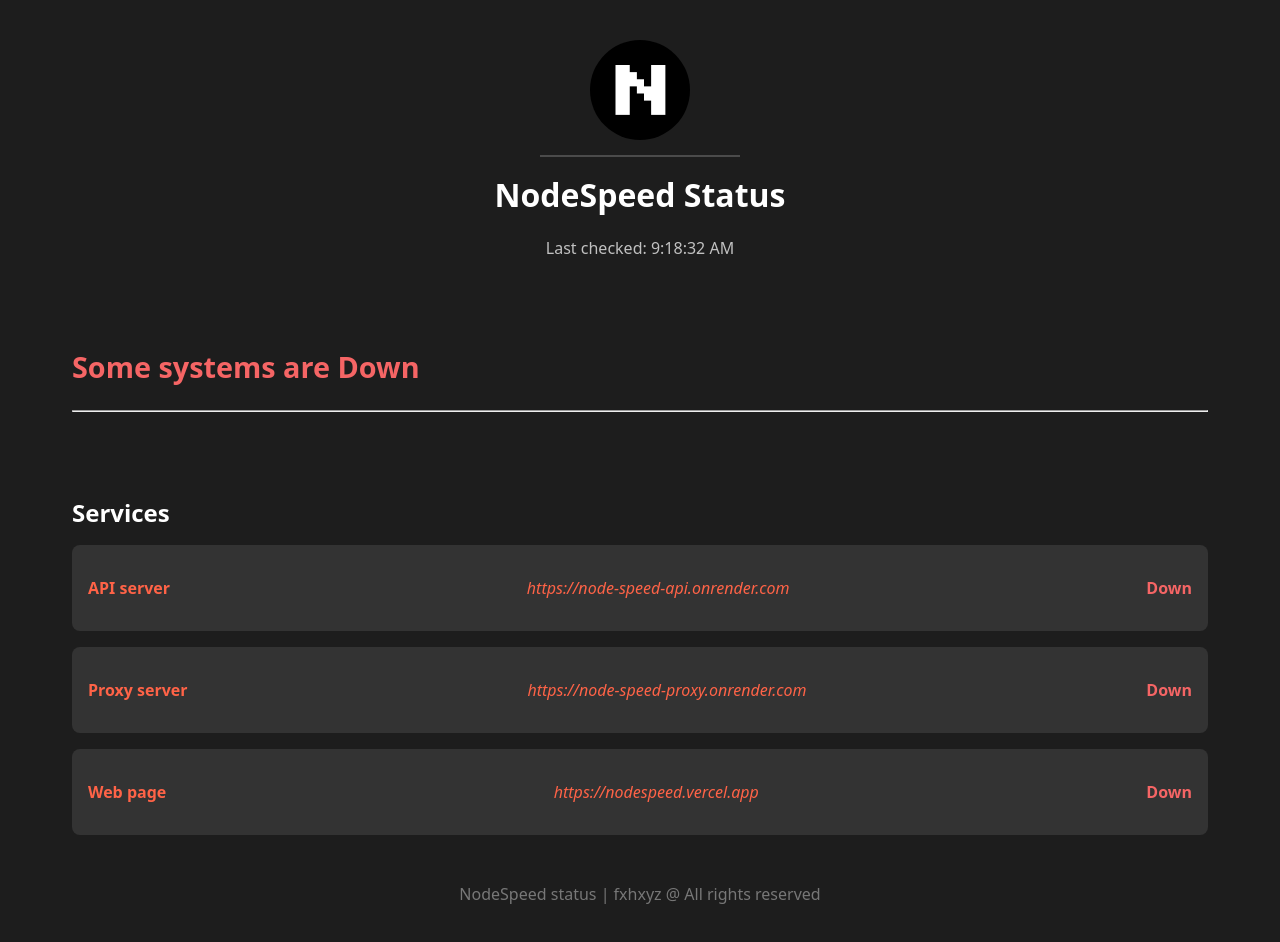
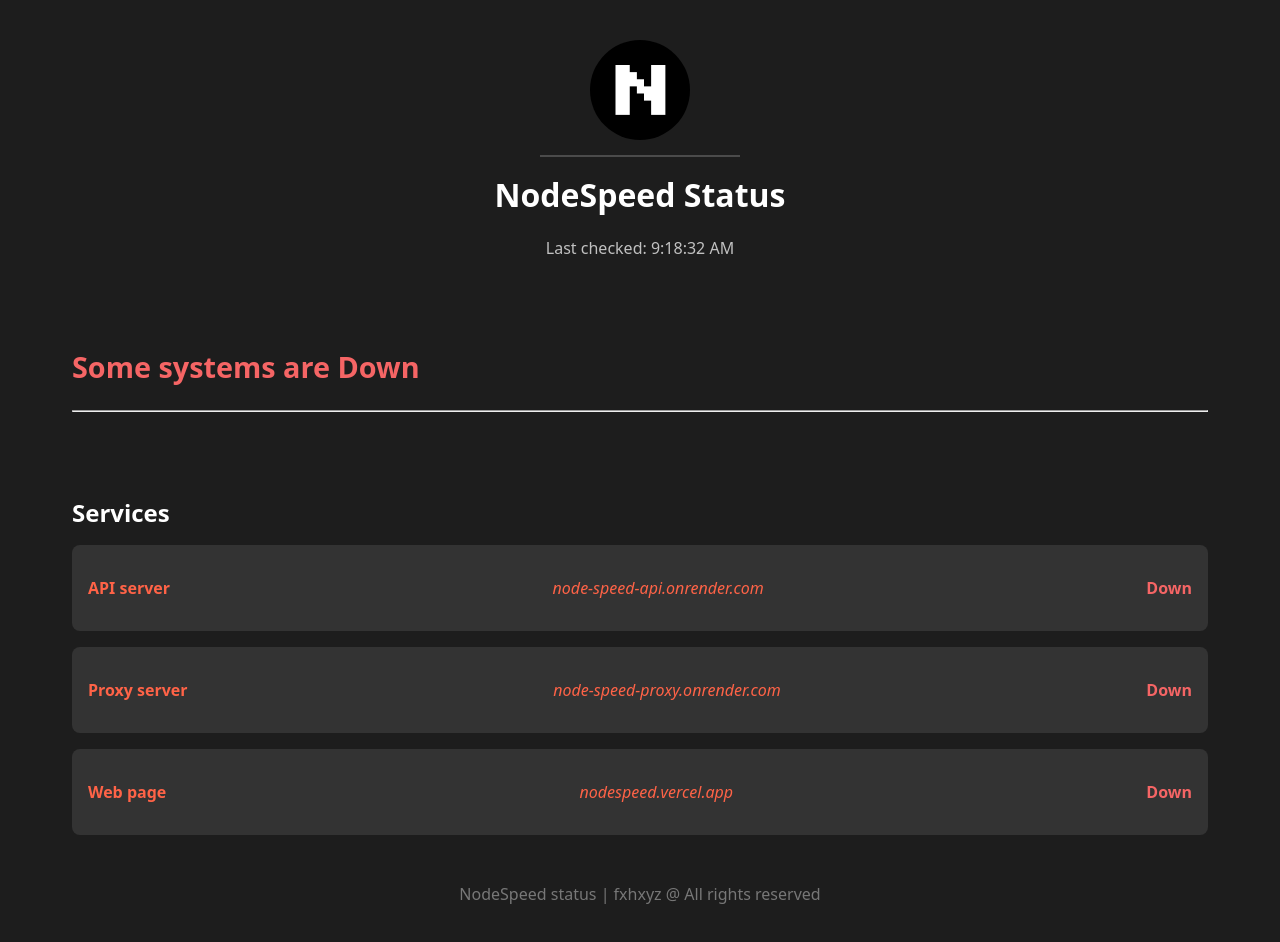
Before and after one commit to fxhxyz4/NodeSpeed, a React (Vite) app in the folder uptime/: page / in a window 1280 px wide. Shown: the top 942 px of the page. Built offline with nearby package versions, Linux system fonts and the light colour scheme; no server answers.

Commit message:
fix: added replace https://

```diff
--- a/uptime/src/App.jsx
+++ b/uptime/src/App.jsx
@@ -66,11 +66,11 @@ const App = () => {
                             linksStatus.map((link, index) => (
                                 <li key={index} className="services__item item">
                                     <div className="item__block">
-                                        <p className="item__link">
+                                        <p className="item__link item__link--display">
                                             <b>{link.name}</b>
                                         </p>
                                         <a className="item__link" href={link.url} target="_blank">
-                                            <i>{link.url}</i>
+                                            <i>{link.url.replace("https://", "")}</i>
                                         </a>
                                         <p
                                             className={`item__status ${link.status === "Down" ? "text-red-500" : "text-green-500"}`}
```
